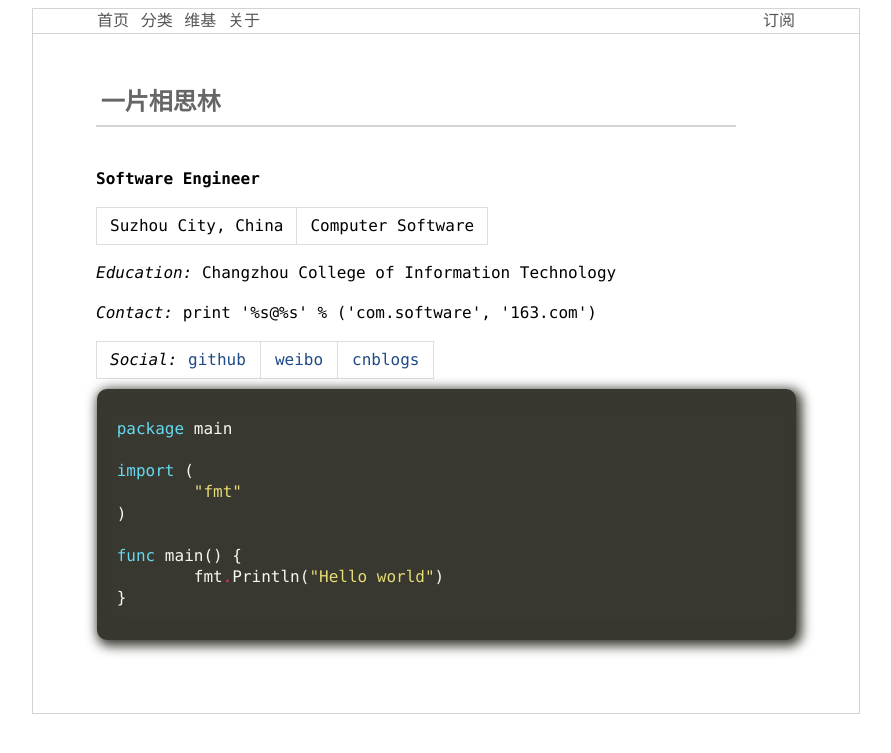
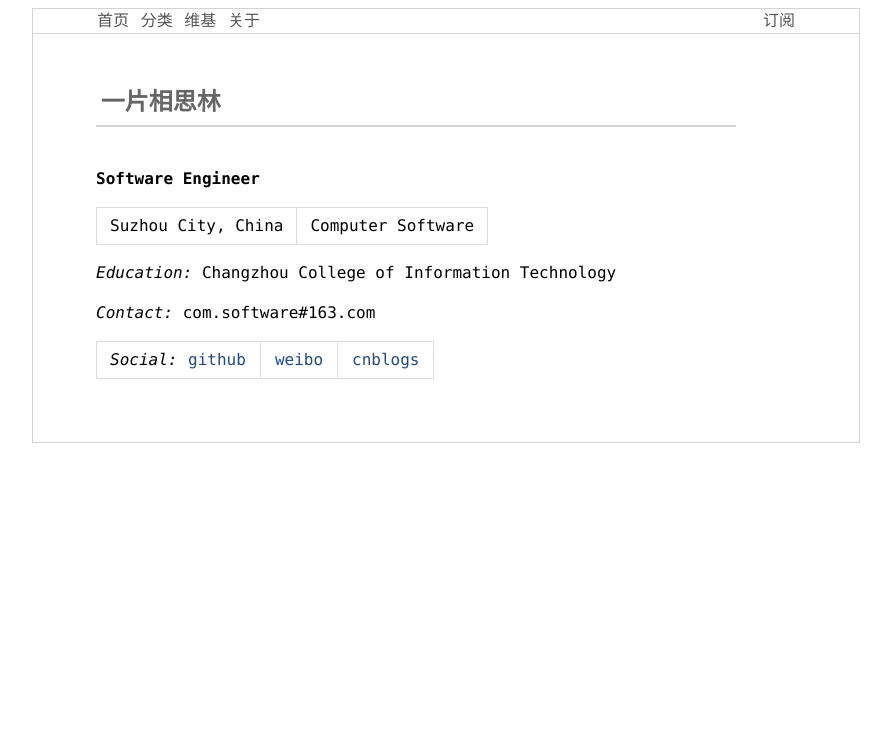
Before and after one commit to huligong1234/huligong1234.github.io, a Jekyll site: the page built from pages/about.md, in a window 1280 px wide. Shown: the top 753 px of the page, without its empty margins (194-1085 px from the left). Built offline with Jekyll 4.4.1, drawn with Linux system fonts in a browser that asks for light colours; Markdown is read by kramdown in place of the engine named in the settings.

Commit message:
about conent modify commit

````diff
--- a/pages/about.md
+++ b/pages/about.md
@@ -13,18 +13,6 @@ Suzhou City, China | Computer Software
 *Education:* Changzhou College of Information Technology
 
 
-*Contact:* `print '%s@%s' % ('com.software', '163.com') `
+*Contact:* `com.software#163.com `
 
 *Social:*  [github](http://github.com/huligong1234) | [weibo](http://weibo.com/u/1761855243) | [cnblogs](http://www.cnblogs.com/huligong1234)
-
-```go
-package main
-
-import (
-	"fmt"
-)
-
-func main() {
-	fmt.Println("Hello world")
-}
-```
````
